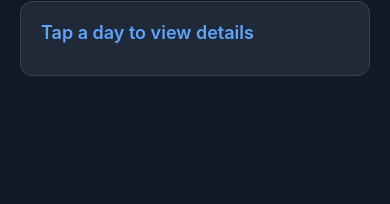
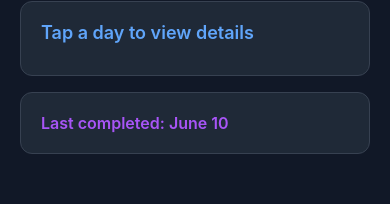
Before and after one commit to FabianC1/SoloFit, a React Native app: screen /Progress in a window 390 px wide. Shown: the part 151-355 px from the top of the page. Built offline with nearby package versions, Linux system fonts and the light colour scheme.

Commit message:
implemented basic progress screen

```diff
--- a/package.json
+++ b/package.json
@@ -29,6 +29,7 @@
     "react-native-safe-area-context": "5.4.0",
     "react-native-screens": "~4.11.1",
     "react-native-svg": "15.11.2",
+    "react-native-vector-icons": "^10.2.0",
     "react-native-web": "^0.20.0"
   },
   "devDependencies": {
--- a/src/screens/ProgressScreen.tsx
+++ b/src/screens/ProgressScreen.tsx
@@ -65,6 +65,15 @@ const ProgressScreen = () => {
       <View style={styles.summaryCard}>
         <Text style={styles.summaryTitle}>Tap a day to view details</Text>
       </View>
+
+      {/* Last Completed Workout */}
+      <View style={styles.lastCompletedCard}>
+        <Text style={styles.lastCompletedText}>
+          Last completed: June 10
+        </Text>
+      </View>
+
+
     </ScrollView>
   );
 };
@@ -105,4 +114,18 @@ const styles = StyleSheet.create({
     color: '#60a5fa',
     marginBottom: 12,
   },
+  lastCompletedText: {
+    color: '#a855f7',
+    fontSize: 16,
+    fontWeight: '600',
+  },
+  lastCompletedCard: {
+    backgroundColor: '#1f2937',
+    borderRadius: 12,
+    padding: 20,
+    borderWidth: 1,
+    borderColor: '#374151',
+    marginTop: 16,
+  },
+
 });
```
Also changed, not shown: 1 other file (tests, documents, lock files or other folders).
